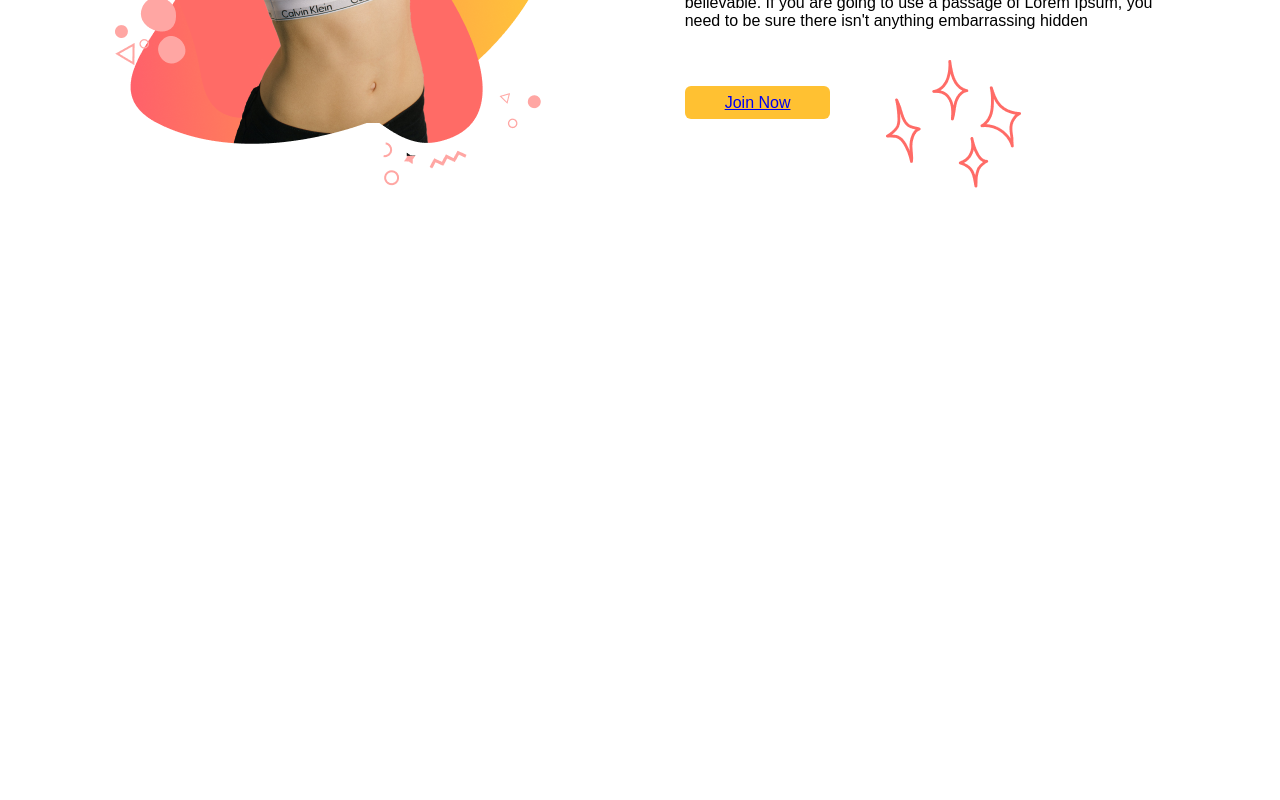
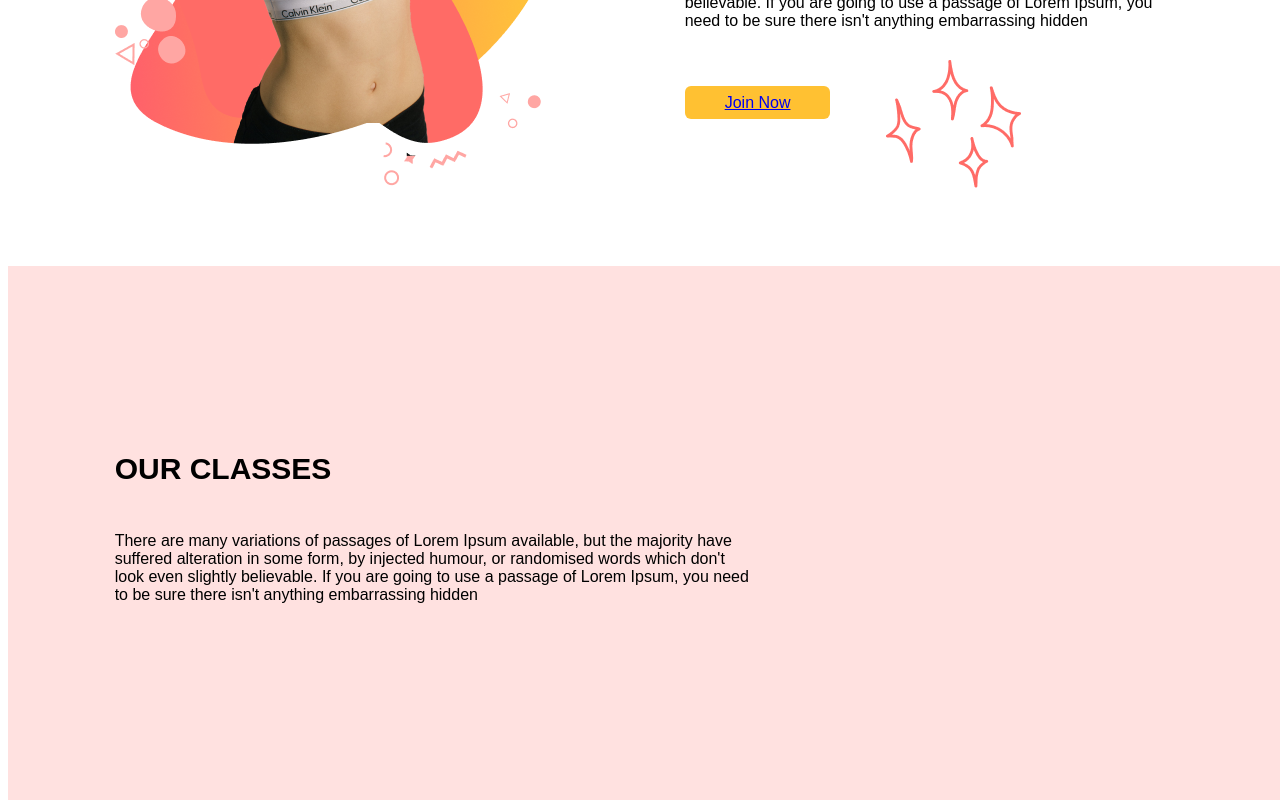
Before and after one commit to fahad39/gym-app, a React (Vite) app: page / in a window 1280 px wide. Shown: the part 1977-2777 px from the top of the page. Before the commit the page ends 2243 px from the top, so only its background shows below. Built offline with nearby package versions, Linux system fonts and the light colour scheme.

Commit message:
working on classes

```diff
--- a/src/App.tsx
+++ b/src/App.tsx
@@ -3,6 +3,7 @@
 import { SelectedPage } from "@/shared/types";
 import Home from "@/scenes/home";
 import Benefits from "@/scenes/benefits";
+import OurClasses from "@/scenes/ourClasses";
 
 
 
@@ -34,6 +35,7 @@
     />
     <Home setSelectedPage={setSelectedPage} />
     <Benefits setSelectedPage={setSelectedPage} />
+    <OurClasses setSelectedPage={setSelectedPage} />
   </div>;
 }
 
--- /dev/null
+++ b/src/scenes/ourClasses/index.tsx
@@ -0,0 +1,48 @@
+import { SelectedPage } from '@/shared/types'
+import image3 from "@/assets/image3.png"
+import image4 from "@/assets/image4.png"
+import image5 from "@/assets/image5.png"
+import image6 from "@/assets/image6.png"
+import { motion } from 'framer-motion'
+import Htext from '@/shared/Htext'
+
+
+type Props = {
+    setSelectedPage:(value:SelectedPage)=>void
+}
+
+const OurClasses = ({setSelectedPage}: Props) => {
+  return (
+    <section
+        id='ourclasses'
+        className='w-full bg-primary-100 py-40'
+    >
+        <motion.div
+            onViewportEnter={()=>setSelectedPage(SelectedPage.OurClasses)}
+        >
+            <motion.div
+                className='mx-auto w-5/6'
+                initial="hidden"
+                whileInView="visible"
+                viewport={{once:true, amount:0.5}}
+                transition={{ duration:0.5}}
+                variants={{
+                    hidden:{opacity:0, x:-50},
+                    visible:{opacity:1, x:0}
+                }}
+            >
+                <div className='md:w-3/5'>
+                    <Htext>OUR CLASSES</Htext>
+                    <p className='py-5'>
+                        There are many variations of passages of Lorem Ipsum available, but the majority have suffered alteration in some form, by injected humour, or randomised words which don't look even slightly believable. If you are going to use a passage of Lorem Ipsum, you need to be sure there isn't anything embarrassing hidden
+                    </p>
+                </div>
+
+            </motion.div>
+        </motion.div>
+
+    </section>
+  )
+}
+
+export default OurClasses
```
